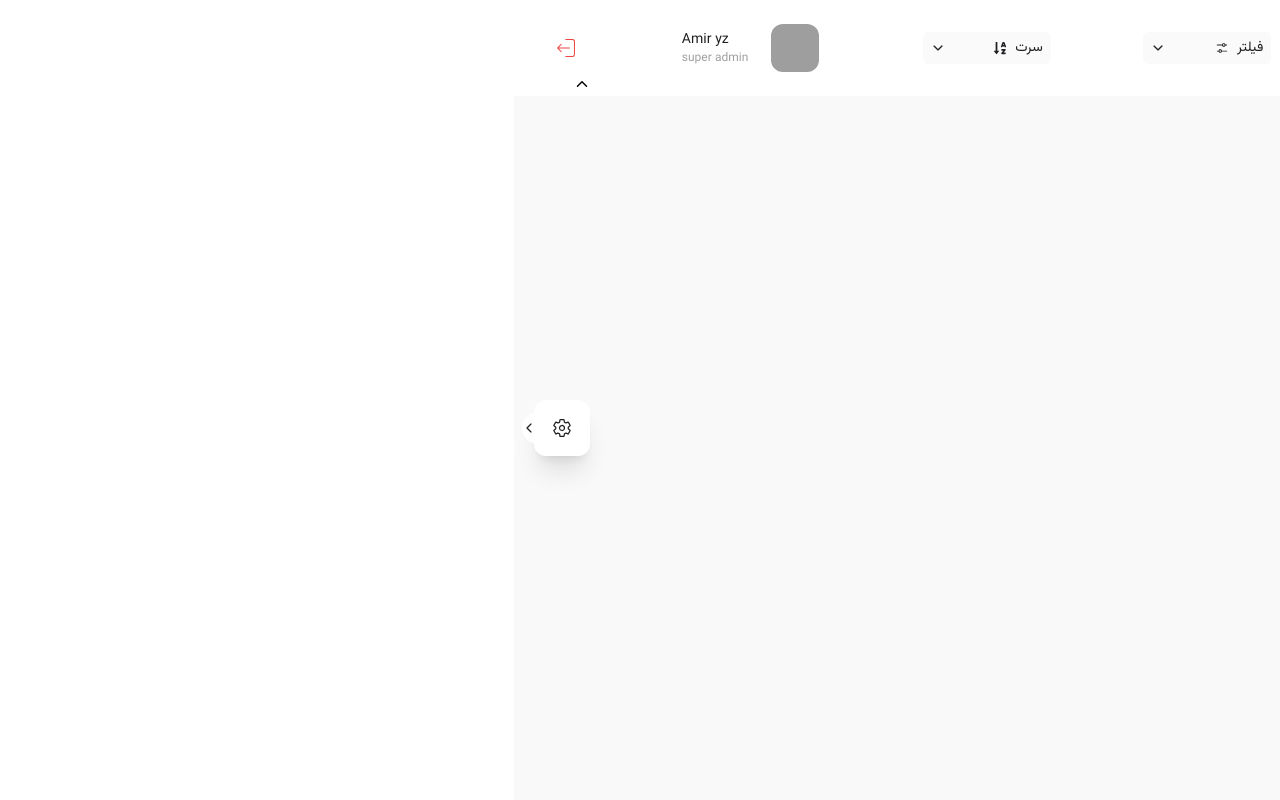
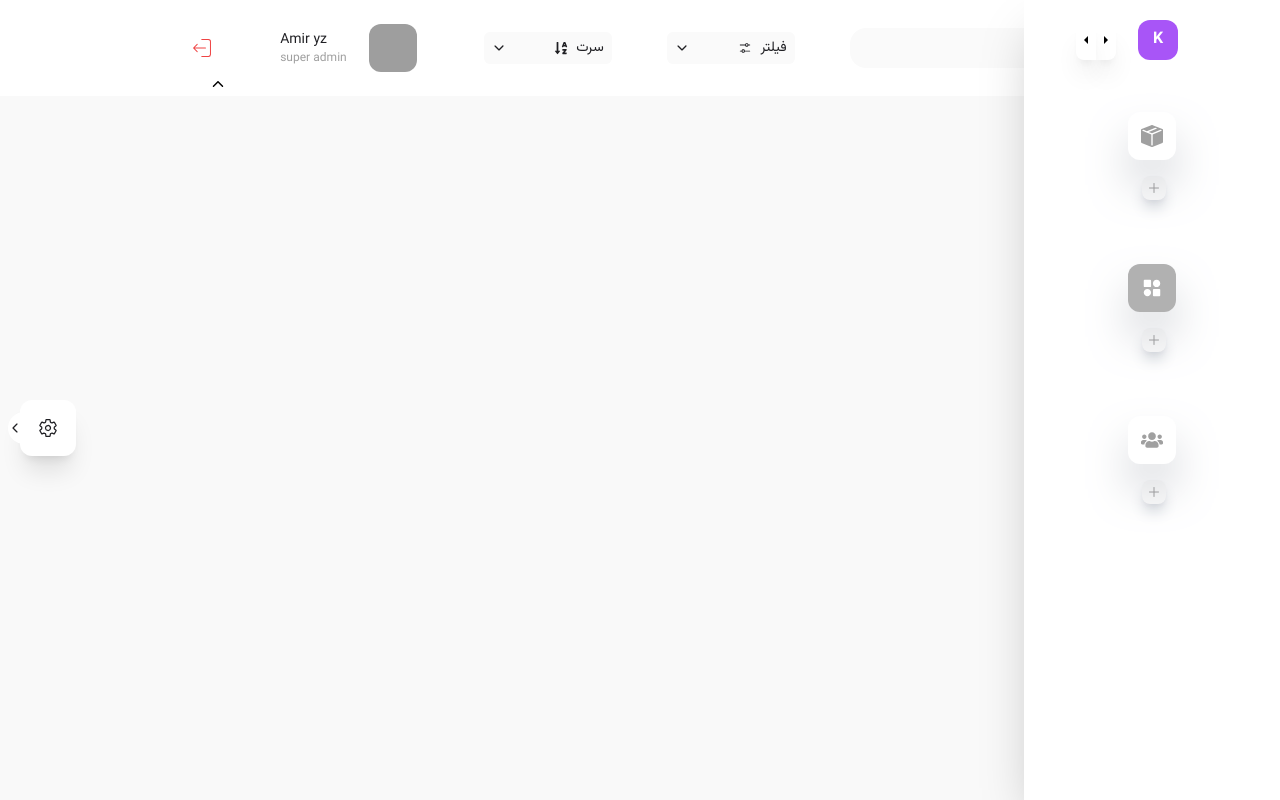
Before and after one commit to orgamiryazdani/admin-panel-shop, a React (Vite) app: page /category in a window 1280 px wide. Built offline with nearby package versions, Linux system fonts and the light colour scheme; grey boxes are pictures that could not be loaded.

Commit message:
add menu and header animation change ui

```diff
--- a/src/index.css
+++ b/src/index.css
@@ -108,3 +108,113 @@ body {
   animation: settingAnimateHeight 3s ease-in-out infinite;
   -webkit-animation: settingAnimateHeight 3s ease-in-out infinite;
 }
+
+@keyframes menuRightTopRight {
+  0% {
+    top: 0%;
+    right: 0%;
+  }
+  20% {
+    top: 12%;
+    right: 0%;
+  }
+  30% {
+    top: 12%;
+    right: 0%;
+  }
+  40% {
+    top: 12%;
+    right: 20%;
+  }
+  50% {
+    top: 12%;
+    right: 20%;
+  }
+  60% {
+    top: 0%;
+    right: 20%;
+  }
+  80% {
+    height: 100%;
+    right: 20%;
+  }
+  100% {
+    height: 0%;
+    right: 20%;
+    overflow: hidden;
+  }
+}
+
+.menuRightTopRightAnimation {
+  animation: menuRightTopRight 3s ease-in-out forwards;
+  -webkit-animation: menuRightTopRight 3s ease-in-out forwards;
+}
+
+@keyframes topHeader {
+  0% {
+    width: 100%;
+    left: 0%;
+  }
+  50% {
+    width: 100%;
+    left: 20%;
+  }
+  50% {
+    left: 20%;
+    width: 100%;
+  }
+  100% {
+    left: 20%;
+    width: 0%;
+    overflow: hidden;
+  }
+}
+
+.topHeaderAnimation {
+  animation: topHeader 1.5s ease-in-out forwards;
+  -webkit-animation: topHeader 1.5s ease-in-out forwards;
+}
+
+@keyframes showRightMenu {
+  0% {
+    height: 12%;
+    width: 0%;
+    overflow: hidden;
+  }
+  50% {
+    height: 12%;
+    width: 20%;
+    overflow: hidden;
+  }
+  50% {
+    height: 12%;
+    width: 20%;
+    overflow: hidden;
+  }
+  100% {
+    width: 20%;
+    height: 100%;
+    overflow: hidden;
+  }
+}
+
+.showRightMenuAnimate {
+  animation: showRightMenu 1.5s ease-in-out forwards 1.5s;
+  -webkit-animation: showRightMenu 1.5s ease-in-out forwards 1.5s;
+}
+
+@keyframes showTopHeader {
+  0% {
+    width: 0%;
+    height: 12%;
+  }
+  100% {
+    width: 80%;
+    height: 12%;
+  }
+}
+
+.showTopHeaderAnimation {
+  animation: showTopHeader 1.5s ease-in-out forwards 3s;
+  -webkit-animation: showTopHeader 1.5s ease-in-out forwards 3s;
+}
--- a/src/ui/AppLayout.tsx
+++ b/src/ui/AppLayout.tsx
@@ -16,12 +16,7 @@ const AppLayout = ({ children }: Props) => {
 
   return (
     <div className='flex flex-row h-screen max-w-[1400px]'>
-      <div
-        className={`${menuValue ? "w-[20%]" : "w-[8.3%]"} ${
-          hideMenuValue ? "!w-[0%]" : "w-1/5"
-        } relative transition-all duration-300 ease-in-out h-ful bg-secondary-100 shadow-2xl z-10`}>
         <MainMenu />
-      </div>
       <div
         className={`flex flex-col transition-all duration-300 ease-in-out ${
           menuValue
@@ -30,12 +25,7 @@ const AppLayout = ({ children }: Props) => {
             ? "w-[91.7%]"
             : "w-[100%]"
         } `}>
-        <div
-          className={`w-full bg-secondary-100 transition-all duration-300 ease-in-out ${
-            hideHeader ? "h-0" : "h-[12%]"
-          }`}>
           <MainHeader />
-        </div>
         <div
           className={`w-full bg-secondary-200 transition-all duration-300 ease-in-out ${
             hideHeader ? "h-[100%]" : "h-[88%]"
--- a/src/ui/header/MainHeader.tsx
+++ b/src/ui/header/MainHeader.tsx
@@ -1,10 +1,26 @@
+import { useSelector } from "react-redux";
+import { RootState } from "../../store";
 import TopHeader from "./TopHeader";
 
 const MainHeader = () => {
+  const { hideHeader } = useSelector(
+    (state: RootState) => state.menuHeader,
+  );
   return (
-    <div className="w-full h-full">
-      <TopHeader />
-    </div>
+    <>
+      <div
+        className={`w-full bg-secondary-100 topHeaderAnimation transition-all duration-300 ease-in-out ${
+          hideHeader ? "h-0" : "h-[12%]"
+        }`}>
+        <TopHeader />
+      </div>
+      <div
+        className={`showTopHeaderAnimation bg-secondary-100 absolute w-0 overflow-hidden topHeaderAnimation transition-all duration-300 ease-in-out ${
+          hideHeader ? "h-0" : "h-[12%]"
+        }`}>
+        <TopHeader />
+      </div>
+    </>
   );
 };
 
--- a/src/ui/menu/MainMenu.tsx
+++ b/src/ui/menu/MainMenu.tsx
@@ -1,10 +1,30 @@
+import { useSelector } from "react-redux";
+import { RootState } from "../../store";
 import RightMenu from "./RightMenu";
 
 const MainMenu = () => {
+  const { menuValue, hideMenuValue } = useSelector(
+    (state: RootState) => state.menuHeader,
+  );
   return (
-    <div>
-      <RightMenu />
-    </div>
+    <>
+      <div
+        className={`${menuValue ? "w-[20%]" : "w-[8.3%]"} ${
+          hideMenuValue ? "!w-[0%]" : "w-1/5"
+        } relative transition-all duration-300 ease-in-out h-ful bg-secondary-100 shadow-2xl z-10
+         menuRightTopRightAnimation
+         `}>
+        <RightMenu />
+      </div>
+      <div
+        className={`${menuValue ? "w-[20%]" : "w-[8.3%]"} ${
+          hideMenuValue ? "!w-[0%]" : "w-1/5"
+        } absolute w-0 h-0 overflow-hidden transition-all duration-300 ease-in-out h-ful bg-secondary-100 shadow-2xl z-10
+        showRightMenuAnimate
+         `}>
+        <RightMenu />
+      </div>
+    </>
   );
 };
 
```
